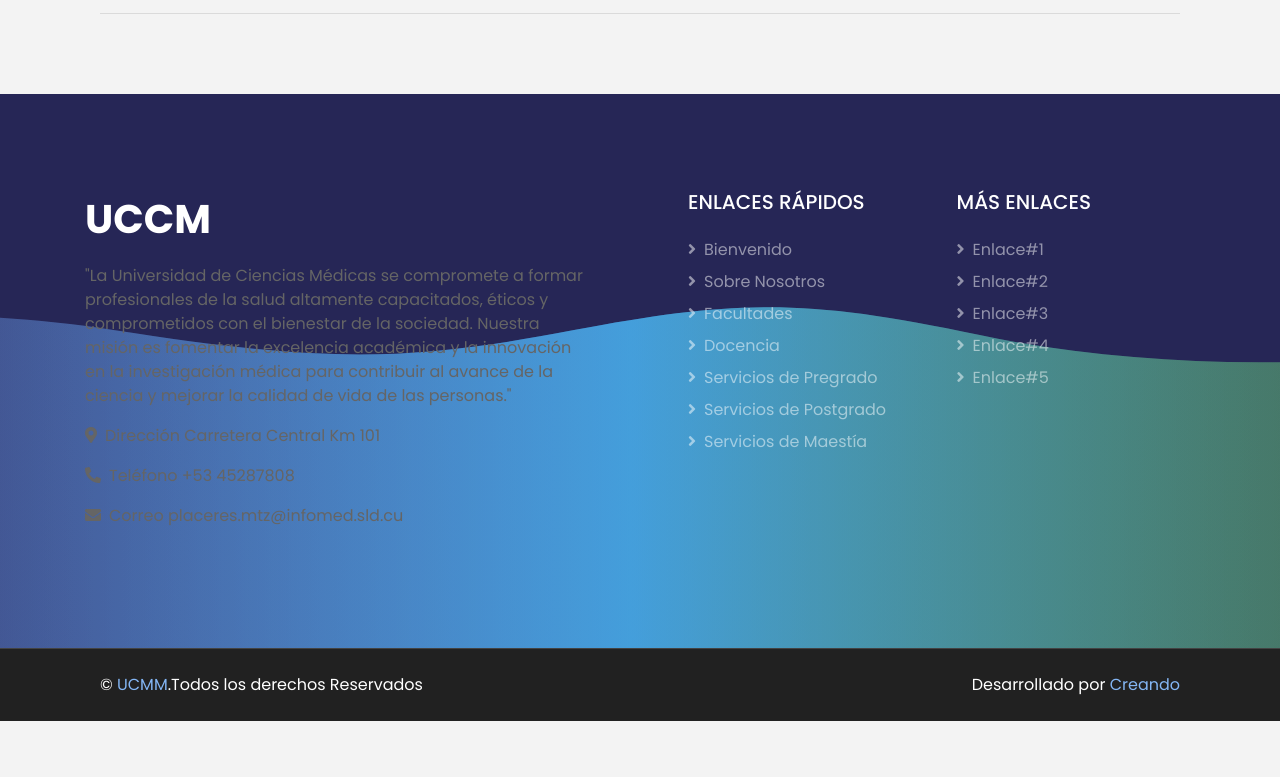
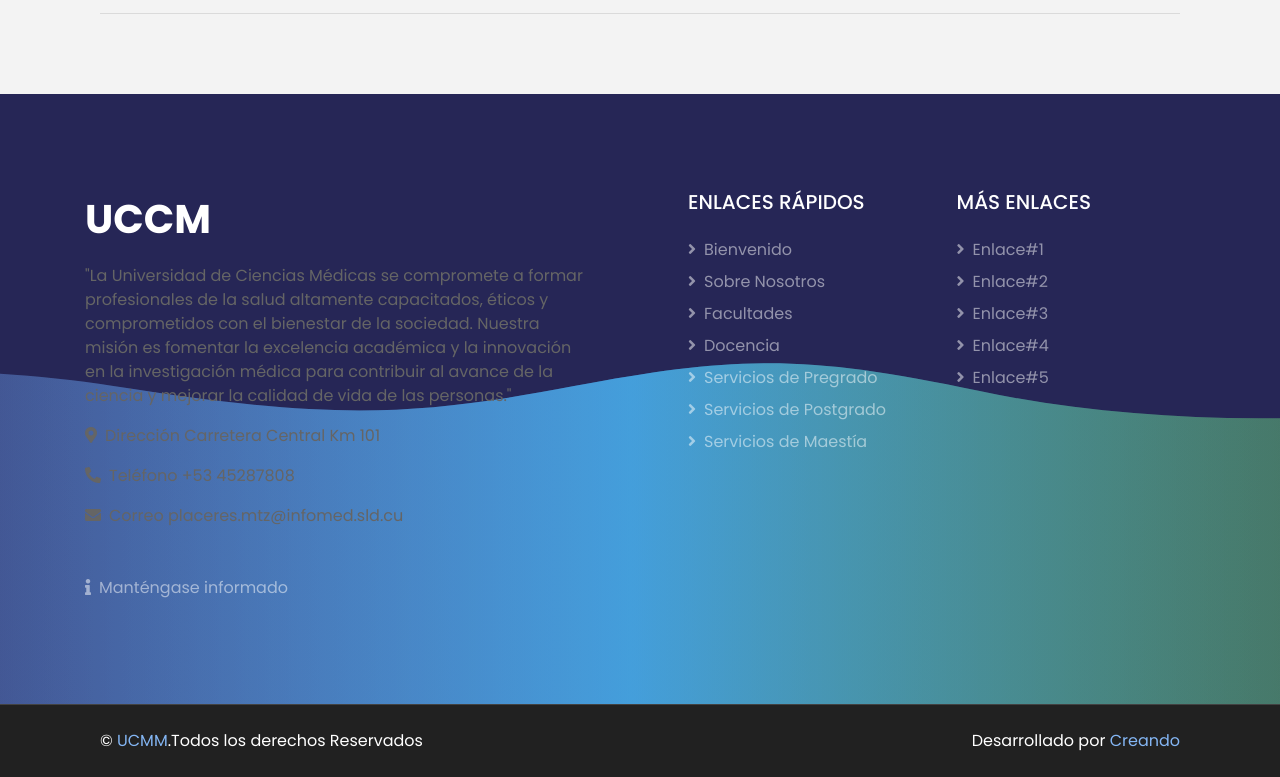
Before and after one commit to CreandoCuba/UCCM, a plain HTML site: page about.html in a window 1280 px wide. Shown: the part 2622-3399 px from the top of the page. Before the commit the page ends 3343 px from the top, so only its background shows below. Drawn offline with nearby package versions, Linux system fonts and the light colour scheme.

Commit message:
updated
1-5-2024 14:30

```diff
--- a/about.html
+++ b/about.html
@@ -232,6 +232,9 @@
                         <a class="social-media btn btn-lg btn-primary btn-lg-square mr-2" href="#"><i class="fab fa-instagram"></i></a>
                         <a class="social-media btn btn-lg btn-primary btn-lg-square" href="#"><i class="fab fa-whatsapp"></i></a> -->
                     </div>
+                    <div class="d-flex justify-content-start mt-4">
+                        <a class="text-white-50 mb-2" href="https://docs.google.com/forms/d/e/1FAIpQLSfR5ppQ9CpYNd7ntCh0Vbz39EPO-Ip6ZH4USn_FhPCFurXoZA/viewform"><i class="fa fa-info mr-2"></i>Manténgase informado</a>
+                    </div>
                 </div>
                 <div class="col-lg-6 pl-lg-5">
                     <div class="row">
```
Also changed, not shown: docencia.html (+3 -0 lines), doctorado.html (+3 -0 lines), facultades.html (+3 -0 lines), maestria.html (+3 -0 lines), postgrado.html (+3 -0 lines), pregrado.html (+3 -0 lines).
